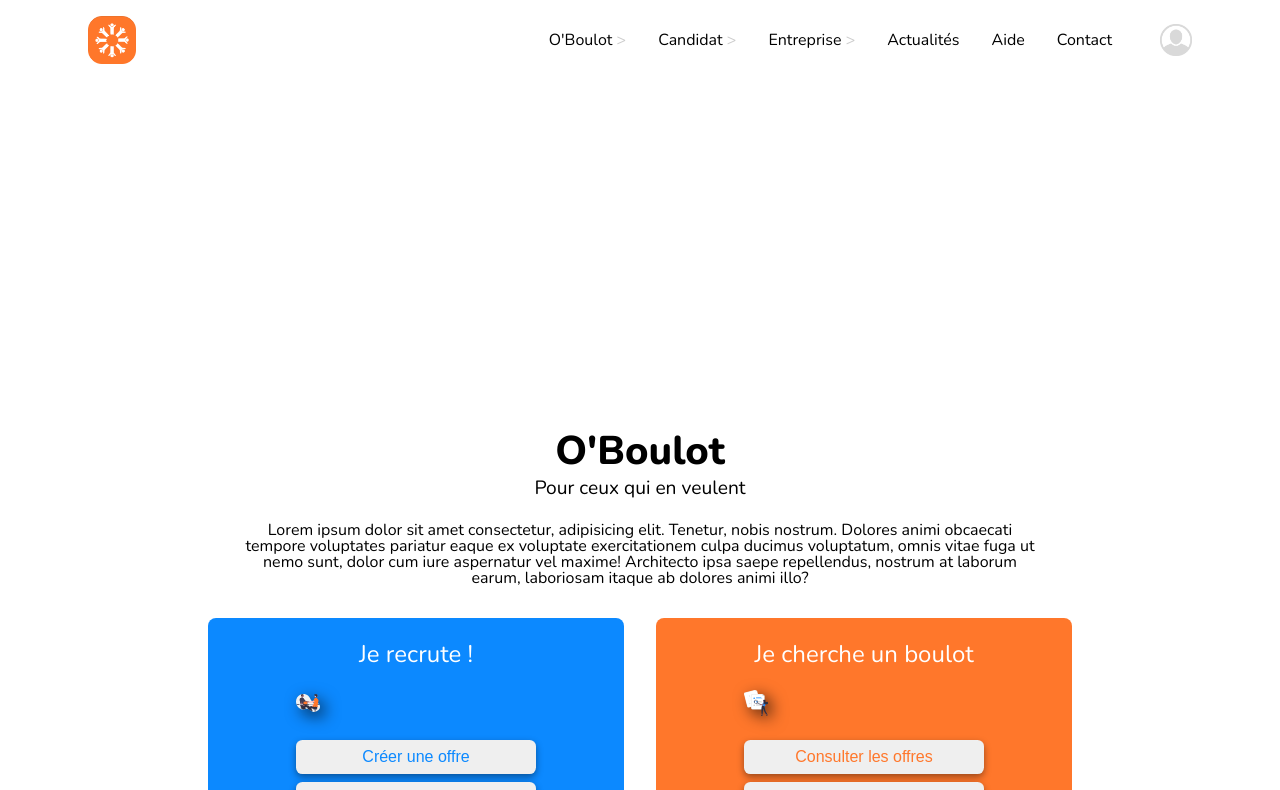
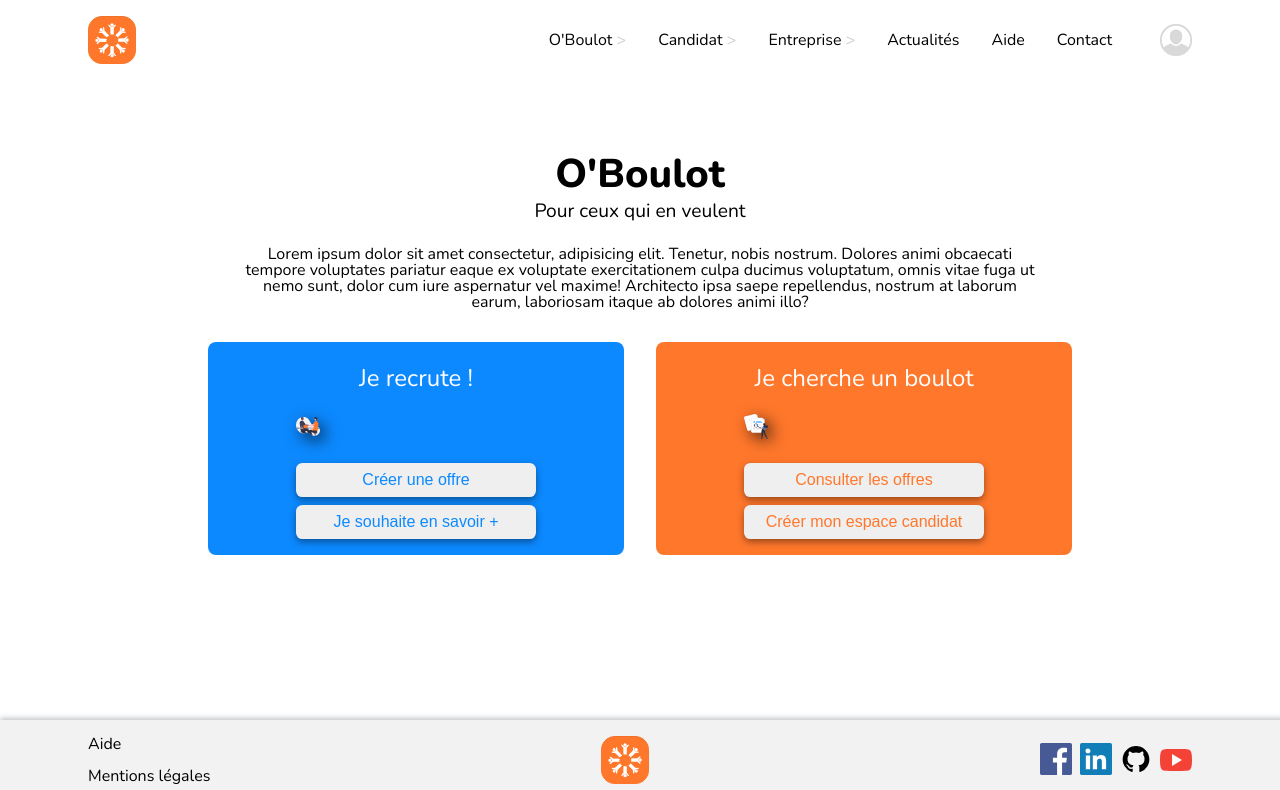
Before and after one commit to lekdup/projet-o-boulot, a React (Create React App) app in the folder front/: page / in a window 1280 px wide. Shown: the top 790 px of the page. Built offline with nearby package versions, Linux system fonts and the light colour scheme.

Commit message:
page de connexion is done for both company and candidate

```diff
--- a/front/src/components/App.scss
+++ b/front/src/components/App.scss
@@ -1,13 +1,13 @@
 .App {
   width: 100vw;
+  min-height: 100vh;
+  display: flex;
+  flex-direction: column;
 }
 
 .main-container {
-  min-height: 100vh;
   max-width: 1200px;
   margin: auto;
-  display: flex;
-  flex-direction: column;
 
 }
 
--- a/front/src/components/ConnectionEntreprise/ConnectionEntreprise.scss
+++ b/front/src/components/ConnectionEntreprise/ConnectionEntreprise.scss
@@ -29,10 +29,6 @@
         @media (min-width: 799px) {
             max-width: 20rem;
             margin: 0;
-        }
-        & img {
-            max-width: 100%;
-            filter: drop-shadow( 5px 5px 8px rgba(0, 0, 0, .7));
         }
     }
     &-form {
```
